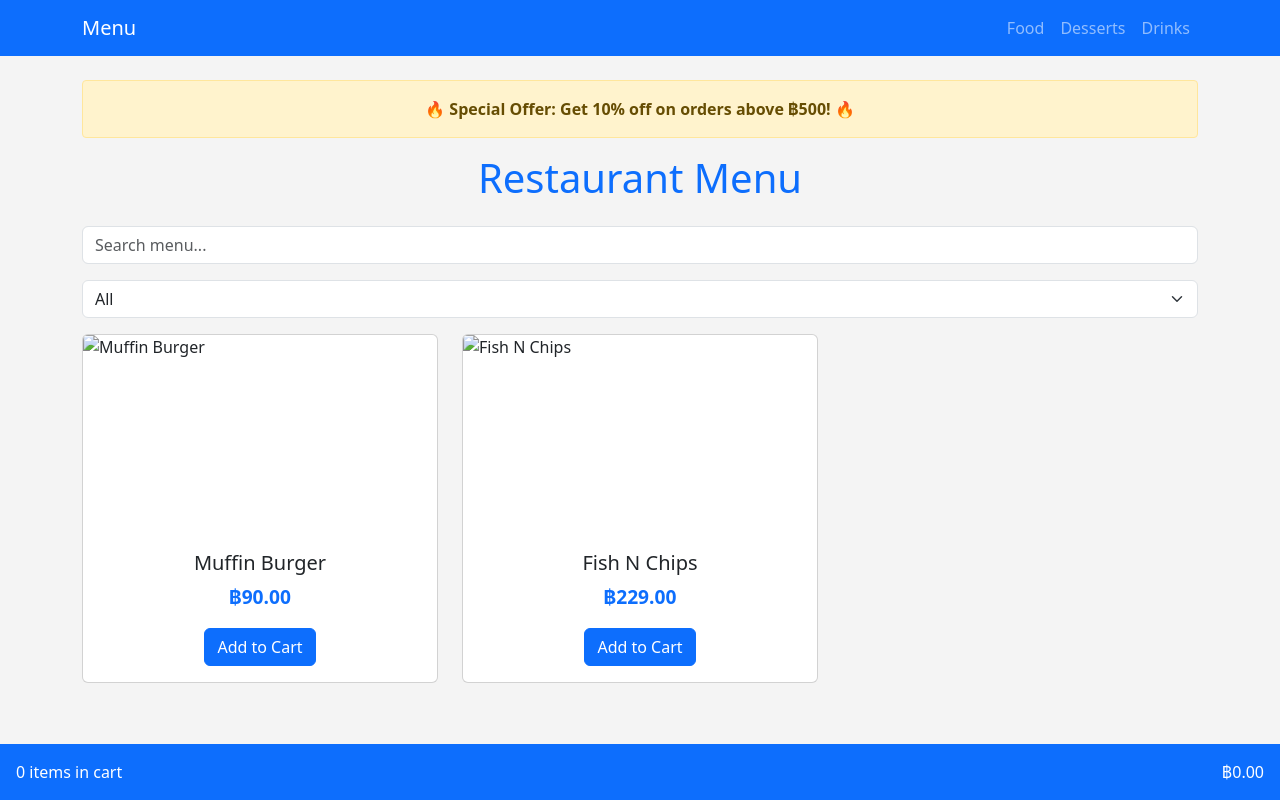
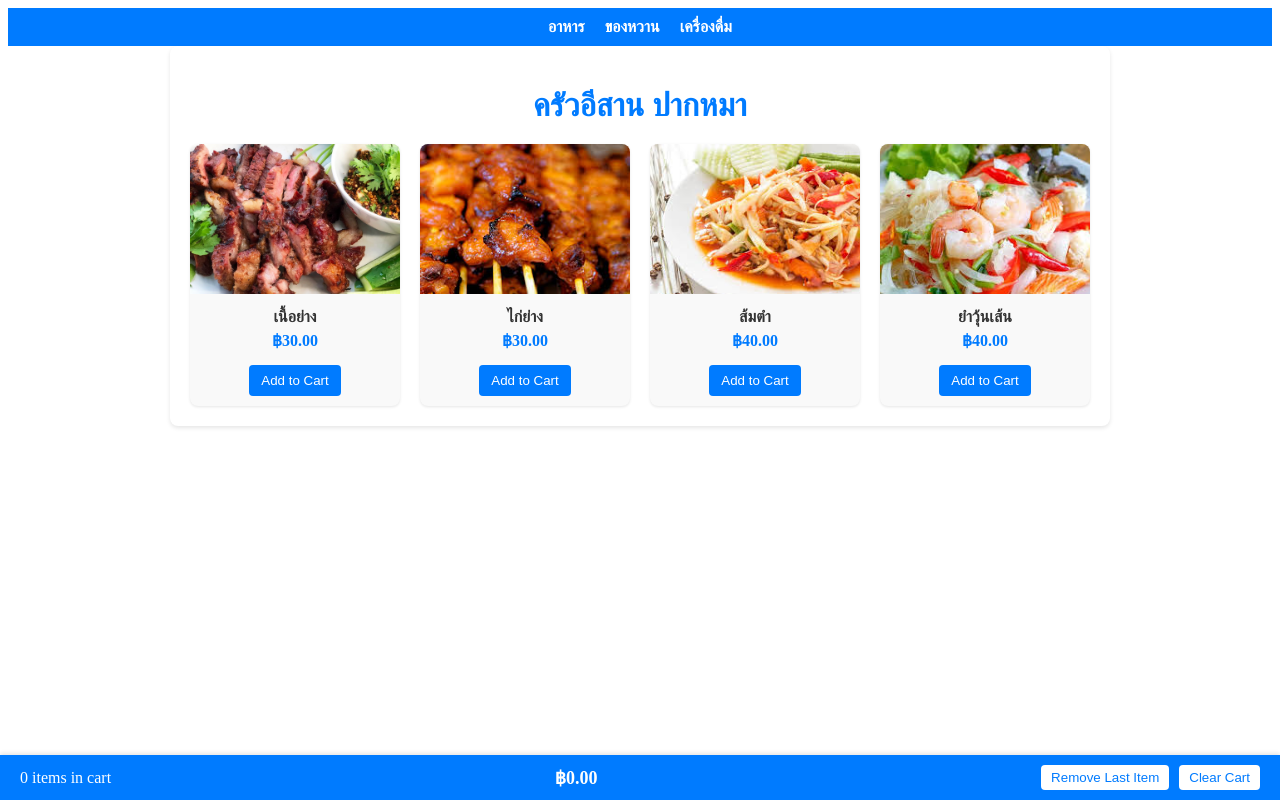
Before and after one commit to Zearrr/restaurant-order, a plain HTML site: page index.html in a window 1280 px wide. Drawn offline with nearby package versions, Linux system fonts and the light colour scheme.

Commit message:
Update project

```diff
--- a/index.html
+++ b/index.html
@@ -3,104 +3,114 @@
 <head>
     <meta charset="UTF-8">
     <meta name="viewport" content="width=device-width, initial-scale=1.0">
-    <title>Restaurant Menu</title>
-    <!-- ลิงก์ไปยัง Bootstrap -->
-    <link href="https://cdn.jsdelivr.net/npm/bootstrap@5.3.0-alpha3/dist/css/bootstrap.min.css" rel="stylesheet">
-    <!-- ลิงก์ไปยัง CSS -->
     <link rel="stylesheet" href="styles.css">
+    <title>ระบบจัดการครัวอีสาน</title>
 </head>
 <body>
-    <nav class="navbar navbar-expand-lg navbar-dark bg-primary">
-        <div class="container">
-            <a class="navbar-brand" href="#">Menu</a>
-            <div class="collapse navbar-collapse">
-                <ul class="navbar-nav ms-auto">
-                    <li class="nav-item"><a class="nav-link" href="#food" onclick="showMenu('food')">Food</a></li>
-                    <li class="nav-item"><a class="nav-link" href="#desserts" onclick="showMenu('desserts')">Desserts</a></li>
-                    <li class="nav-item"><a class="nav-link" href="#drinks" onclick="showMenu('drinks')">Drinks</a></li>
-                </ul>
-            </div>
-        </div>
+    <nav>
+        <a href="#food" onclick="showMenu('food')">อาหาร</a>
+        <a href="#desserts" onclick="showMenu('desserts')">ของหวาน</a>
+        <a href="#drinks" onclick="showMenu('drinks')">เครื่องดื่ม</a>
     </nav>
 
-    <div class="container mt-4">
-        <div class="alert alert-warning text-center promotion-banner">
-            🔥 Special Offer: Get 10% off on orders above ฿500! 🔥
-        </div>
-
-        <h1 class="text-center text-primary mb-4">Restaurant Menu</h1>
-        <div class="mb-3">
-            <input type="text" id="search-bar" class="form-control" placeholder="Search menu..." onkeyup="searchMenu()">
-        </div>
-        <div class="mb-3">
-            <select id="filter" class="form-select" onchange="filterMenu()">
-                <option value="all">All</option>
-                <option value="below100">Below ฿100</option>
-                <option value="above100">Above ฿100</option>
-            </select>
-        </div>
-
-        <!-- Food Section -->
-        <div id="food" class="menu row">
-            <div class="menu-item col-md-4">
-                <div class="card">
-                    <img src="images/muffin-burger.jpg" class="card-img-top" alt="Muffin Burger">
-                    <div class="card-body text-center">
-                        <h5 class="card-title">Muffin Burger</h5>
-                        <p class="price text-primary">฿90.00</p>
-                        <button class="btn btn-primary" onclick="addToCart('Muffin Burger', 90)">Add to Cart</button>
-                    </div>
+    <div class="container" id="menu-container">
+        <h1>ครัวอีสาน ปากหมา</h1>
+        <div id="food" class="menu">
+            <!-- เนื้อย่าง -->
+            <div class="menu-item">
+                <img src="images/เนื้อย่าง.jpg" alt="เนื้อย่าง">
+                <div class="menu-item-details">
+                    <h3>เนื้อย่าง</h3>
+                    <p class="price">฿30.00</p>
+                    <button onclick="addToCart('เนื้อย่าง', 30)">Add to Cart</button>
                 </div>
             </div>
-            <div class="menu-item col-md-4">
-                <div class="card">
-                    <img src="images/fish-n-chips.jpg" class="card-img-top" alt="Fish N Chips">
-                    <div class="card-body text-center">
-                        <h5 class="card-title">Fish N Chips</h5>
-                        <p class="price text-primary">฿229.00</p>
-                        <button class="btn btn-primary" onclick="addToCart('Fish N Chips', 229)">Add to Cart</button>
-                    </div>
+
+            <!-- ไก่ย่าง -->
+            <div class="menu-item">
+                <img src="images/ไก่ย่าง.jpg" alt="ไก่ย่าง">
+                <div class="menu-item-details">
+                    <h3>ไก่ย่าง</h3>
+                    <p class="price">฿30.00</p>
+                    <button onclick="addToCart('ไก่ย่าง', 30)">Add to Cart</button>
                 </div>
             </div>
-        </div>
 
-        <!-- Desserts Section -->
-        <div id="desserts" class="menu row d-none">
-            <div class="menu-item col-md-4">
-                <div class="card">
-                    <img src="images/chocolate-cake.jpg" class="card-img-top" alt="Chocolate Cake">
-                    <div class="card-body text-center">
-                        <h5 class="card-title">Chocolate Cake</h5>
-                        <p class="price text-primary">฿120.00</p>
-                        <button class="btn btn-primary" onclick="addToCart('Chocolate Cake', 120)">Add to Cart</button>
-                    </div>
+            <!-- ส้มตำ -->
+            <div class="menu-item">
+                <img src="images/ส้มตำ.jpg" alt="ส้มตำ">
+                <div class="menu-item-details">
+                    <h3>ส้มตำ</h3>
+                    <p class="price">฿40.00</p>
+                    <button onclick="addToCart('ส้มตำ', 40)">Add to Cart</button>
                 </div>
             </div>
-        </div>
 
-        <!-- Drinks Section -->
-        <div id="drinks" class="menu row d-none">
-            <div class="menu-item col-md-4">
-                <div class="card">
-                    <img src="images/cola.jpg" class="card-img-top" alt="Cola">
-                    <div class="card-body text-center">
-                        <h5 class="card-title">Cola</h5>
-                        <p class="price text-primary">฿25.00</p>
-                        <button class="btn btn-primary" onclick="addToCart('Cola', 25)">Add to Cart</button>
-                    </div>
+            <!-- ยำวุ้นเส้น -->
+            <div class="menu-item">
+                <img src="images/ยำวุ้นเส้น.jpg" alt="ยำวุ้นเส้น">
+                <div class="menu-item-details">
+                    <h3>ยำวุ้นเส้น</h3>
+                    <p class="price">฿40.00</p>
+                    <button onclick="addToCart('ยำวุ้นเส้น', 40)">Add to Cart</button>
                 </div>
             </div>
         </div>
     </div>
 
-    <div class="cart bg-primary text-white fixed-bottom p-3 d-flex justify-content-between">
+
+        <div id="desserts" class="menu" style="display: none;">
+            <div class="menu-item">
+                <img src="images/ขนมปังปิ้ง.jpg" alt="ขนมปังปิ้ง">
+                <div class="menu-item-details">
+                    <h3>ขนมปังปิ้ง</h3>
+                    <p class="price">฿25.00</p>
+                    <button onclick="addToCart('ขนมปังปิ้ง', 25)">Add to Cart</button>
+                </div>
+            </div>
+            <div class="menu-item">
+                <img src="images/โรตี.jpg" alt="โรตี">
+                <div class="menu-item-details">
+                    <h3>โรตี</h3>
+                    <p class="price">฿25.00</p>
+                    <button onclick="addToCart('โรตี', 25)">Add to Cart</button>
+                </div>
+            </div>
+        </div>
+
+        <div id="drinks" class="menu" style="display: none;">
+            <div class="menu-item">
+                <img src="https://via.placeholder.com/150" alt="Soda Drink">
+                <div class="menu-item-details">
+                    <h3>Soda Drink</h3>
+                    <p class="price">฿30.00</p>
+                    <button onclick="addToCart('Soda Drink', 30)">Add to Cart</button>
+                </div>
+            </div>
+            <div class="menu-item">
+                <img src="https://via.placeholder.com/150" alt="Cola">
+                <div class="menu-item-details">
+                    <h3>Cola</h3>
+                    <p class="price">฿25.00</p>
+                    <button onclick="addToCart('Cola', 25)">Add to Cart</button>
+                </div>
+            </div>
+        </div>
+    </div>
+
+    <div class="cart">
         <div class="cart-details">0 items in cart</div>
         <div class="cart-total">฿0.00</div>
+        <div class="cart-actions">
+            <button onclick="removeFromCart()">Remove Last Item</button>
+            <button onclick="clearCart()">Clear Cart</button>
+        </div>
     </div>
 
-    <!-- ลิงก์ไปยัง Bootstrap JavaScript -->
-    <script src="https://cdn.jsdelivr.net/npm/bootstrap@5.3.0-alpha3/dist/js/bootstrap.bundle.min.js"></script>
-    <!-- ลิงก์ไปยัง Script -->
+    <script>
+
+    </script>
+
     <script src="script.js"></script>
 </body>
 </html>
--- a/script.js
+++ b/script.js
@@ -1,34 +1,28 @@
+let cart = [];
+function addToCart(item, price) {
+    cart.push({ item, price });
+    updateCart();
+}
+function updateCart() {
+    const cartDetails = document.querySelector('.cart-details');
+    const cartTotal = document.querySelector('.cart-total');
+    const totalItems = cart.length;
+    const totalPrice = cart.reduce((sum, product) => sum + product.price, 0);
+    cartDetails.textContent = `${totalItems} items in cart`;
+    cartTotal.textContent = `฿${totalPrice.toFixed(2)}`;
+}
+function removeFromCart() {
+    if (cart.length > 0) {
+        cart.pop();
+        updateCart();
+    }
+}
+function clearCart() {
+    cart = [];
+    updateCart();
+}
 function showMenu(menuId) {
-    const sections = document.querySelectorAll('.menu');
-    sections.forEach(section => section.classList.add('d-none'));
-    document.getElementById(menuId).classList.remove('d-none');
+    const menus = document.querySelectorAll('.menu');
+    menus.forEach(menu => menu.style.display = 'none');
+    document.getElementById(menuId).style.display = 'grid';
 }
-
-function addToCart(item, price) {
-    alert(`${item} has been added to your cart for ฿${price}`);
-}
-
-function searchMenu() {
-    const query = document.getElementById('search-bar').value.toLowerCase();
-    const items = document.querySelectorAll('.menu-item');
-    items.forEach(item => {
-        const title = item.querySelector('.card-title').innerText.toLowerCase();
-        item.style.display = title.includes(query) ? '' : 'none';
-    });
-}
-
-function filterMenu() {
-    const filter = document.getElementById('filter').value;
-    const items = document.querySelectorAll('.menu-item');
-    items.forEach(item => {
-        const priceText = item.querySelector('.price').innerText.replace('฿', '');
-        const price = parseFloat(priceText);
-        if (filter === 'below100' && price >= 100) {
-            item.style.display = 'none';
-        } else if (filter === 'above100' && price < 100) {
-            item.style.display = 'none';
-        } else {
-            item.style.display = '';
-        }
-    });
-}
--- a/styles.css
+++ b/styles.css
@@ -1,15 +1,118 @@
+<>
 body {
+    font-family: Arial, sans-serif;
+    margin: 0;
+    padding: 0;
     background-color: #f4f4f4;
 }
-.promotion-banner {
-    font-weight: bold;
-    border-radius: 4px;
+.container {
+    max-width: 900px;
+    margin: auto;
+    padding: 20px;
+    background: #fff;
+    border-radius: 8px;
+    box-shadow: 0 2px 4px rgba(0, 0, 0, 0.1);
+}
+h1 {
+    text-align: center;
+    color: #007BFF;
+    margin-bottom: 20px;
+}
+.menu {
+    display: grid;
+    grid-template-columns: repeat(auto-fit, minmax(200px, 1fr));
+    gap: 20px;
+}
+.menu-item {
+    background: #f9f9f9;
+    border-radius: 8px;
+    overflow: hidden;
+    text-align: center;
+    box-shadow: 0 1px 3px rgba(0, 0, 0, 0.1);
 }
 .menu-item img {
-    height: 200px;
+    width: 100%;
+    height: 150px;
     object-fit: cover;
 }
-.price {
-    font-size: 1.2rem;
+.menu-item-details {
+    padding: 10px;
+}
+.menu-item-details h3 {
+    margin: 0;
+    font-size: 16px;
+    color: #333;
+}
+.menu-item-details p {
+    margin: 5px 0;
+    font-size: 14px;
+    color: #555;
+}
+.menu-item-details .price {
+    font-size: 16px;
+    font-weight: bold;
+    color: #007BFF;
+}
+.menu-item-details button {
+    margin-top: 10px;
+    padding: 8px 12px;
+    background: #007BFF;
+    color: #fff;
+    border: none;
+    border-radius: 4px;
+    cursor: pointer;
+}
+.menu-item-details button:hover {
+    background: #0056b3;
+}
+.cart {
+    position: fixed;
+    bottom: 0;
+    left: 0;
+    right: 0;
+    background: #007BFF;
+    color: #fff;
+    display: flex;
+    justify-content: space-between;
+    align-items: center;
+    padding: 10px 20px;
+    box-shadow: 0 -2px 4px rgba(0, 0, 0, 0.1);
+}
+.cart .cart-details {
+    font-size: 16px;
+}
+.cart .cart-total {
+    font-size: 18px;
     font-weight: bold;
 }
+nav {
+    background: #007BFF;
+    color: white;
+    padding: 10px;
+    display: flex;
+    justify-content: center;
+    gap: 20px;
+}
+nav a {
+    color: white;
+    text-decoration: none;
+    font-weight: bold;
+}
+nav a:hover {
+    text-decoration: underline;
+}
+.cart-actions {
+    display: flex;
+    gap: 10px;
+}
+.cart-actions button {
+    padding: 5px 10px;
+    border: none;
+    border-radius: 4px;
+    background: white;
+    color: #007BFF;
+    cursor: pointer;
+}
+.cart-actions button:hover {
+    background: #e0e0e0;
+}
```
Also changed, not shown: images/ขนมปังปิ้ง.jpg (added), images/ยำวุ้นเส้น.jpg (added), images/ส้มตำ.jpg (added), images/เนื้อย่าง.jpg (added), images/โรตี.jpg (added), images/ไก่ย่าง.jpg (added).
